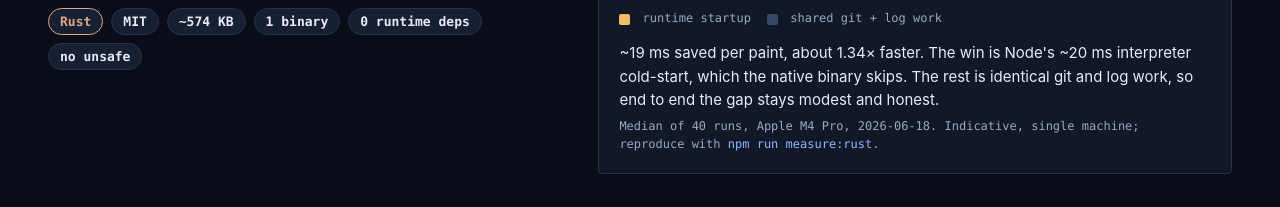
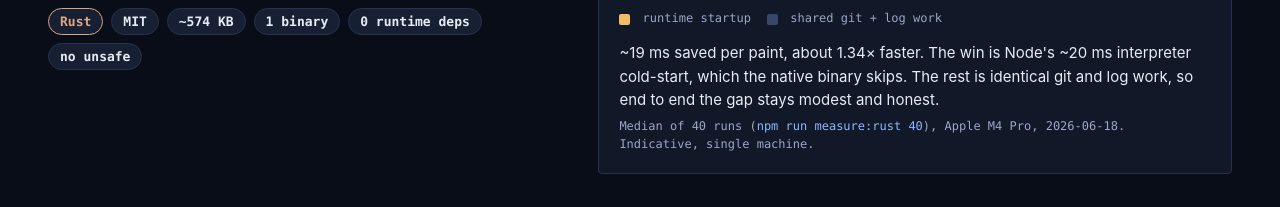
Before and after one commit to brandonwie/codex-hud, a website: page site/index.html in a window 1280 px wide. Shown: the part 1080-1287 px from the top of the page. Drawn offline with Linux system fonts and the light colour scheme.

Commit message:
docs(site): clarify benchmark reproduction command
Co-authored-by: codex <noreply@openai.com>

```diff
--- a/site/index.html
+++ b/site/index.html
@@ -273,7 +273,7 @@
               <span><i class="swatch work"></i> shared git + log work</span>
             </div>
             <p class="bench-takeaway">~19 ms saved per paint, about 1.34&times; faster. The win is Node's ~20 ms interpreter cold-start, which the native binary skips. The rest is identical git and log work, so end to end the gap stays modest and honest.</p>
-            <p class="bench-method">Median of 40 runs, Apple M4 Pro, 2026-06-18. Indicative, single machine; reproduce with <code>npm run measure:rust</code>.</p>
+            <p class="bench-method">Median of 40 runs (<code>npm run measure:rust 40</code>), Apple M4 Pro, 2026-06-18. Indicative, single machine.</p>
           </figure>
         </div>
       </section>
```
